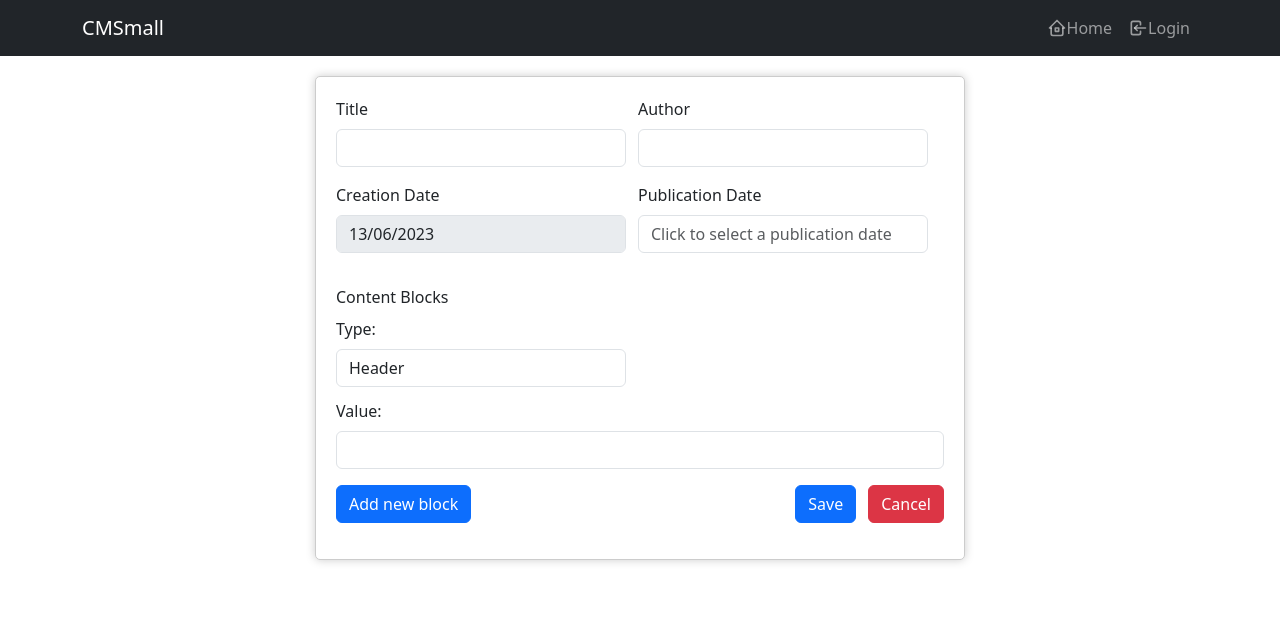
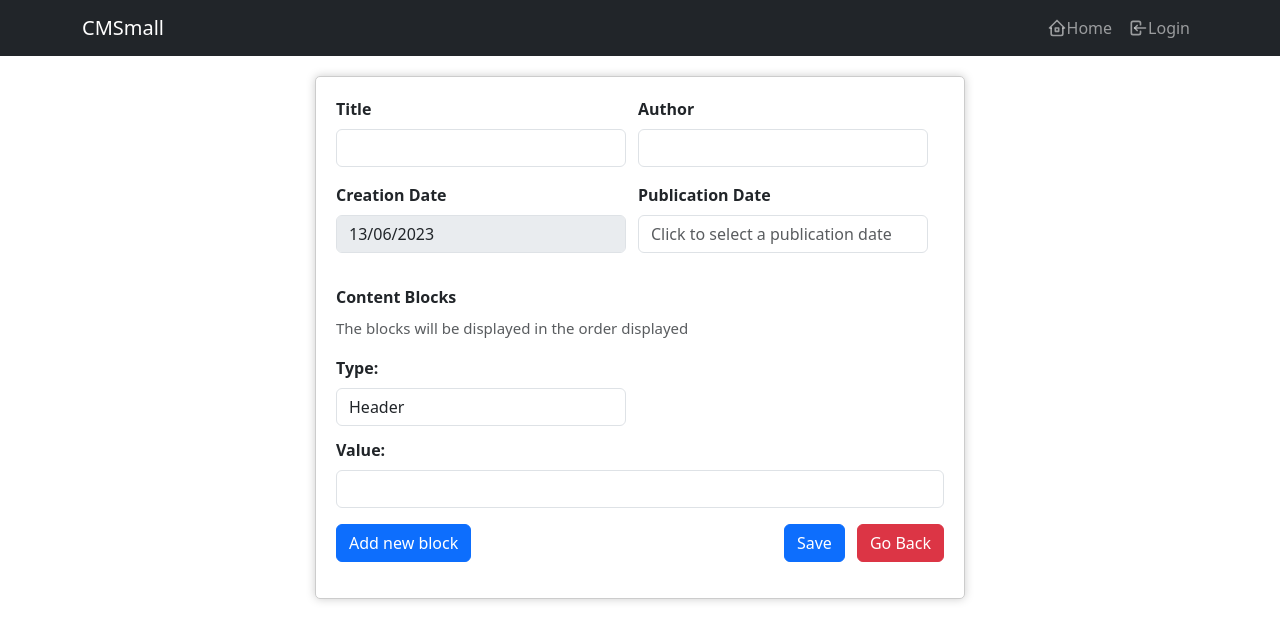
Before and after one commit to M4tT3d/wa1-exam-cmsmall, a React (Vite) app in the folder client/: page /article/1/edit in a window 1280 px wide. Shown: the top 640 px of the page. Built offline with nearby package versions, Linux system fonts and the light colour scheme.

Commit message:
added validation with zod in article form

```diff
--- a/client/package.json
+++ b/client/package.json
@@ -16,7 +16,8 @@
     "react-bootstrap": "^2.7.4",
     "react-datepicker": "^4.14.0",
     "react-dom": "^18.2.0",
-    "react-router-dom": "^6.13.0"
+    "react-router-dom": "^6.13.0",
+    "zod": "^3.21.4"
   },
   "devDependencies": {
     "@types/react": "^18.2.12",
--- a/client/src/components/articleForm/ArticleForm.jsx
+++ b/client/src/components/articleForm/ArticleForm.jsx
@@ -5,14 +5,49 @@ import { Button, Col, Form, Image, Row } from "react-bootstrap"
 import DatePicker, { registerLocale } from "react-datepicker"
 import "react-datepicker/dist/react-datepicker.css"
 import { Link, useLocation, useNavigate } from "react-router-dom"
+import { z } from "zod"
 import { BlockTypes, images } from "../../utils/constants"
 import "./index.css"
 registerLocale("it", it)
 
+const customErrorMessage = ["At least two blocks are required", "At least one header is required"]
+
+const schema = z.object({
+  title: z.string().min(1, { message: "Title is required" }),
+  author: z.string().min(1, { message: "Author is required" }),
+  creationDate: z.date(),
+  publishedDate: z.date().optional().nullable(),
+  contentBlocks: z
+    .array(
+      z.object({
+        type: z.nativeEnum(BlockTypes),
+        value: z.string().min(1, { message: "Value is required" }),
+      })
+    )
+    .min(2, { message: customErrorMessage[0] })
+    .refine(
+      (value) => {
+        const hasHeader = value.some((item) => item.type === BlockTypes.HEADER)
+        return hasHeader
+      },
+      { message: customErrorMessage[1], custom: true }
+    ),
+})
+
 export default function ArticleForm({ article }) {
   //form management
   const [validated, setValidated] = useState(false)
-  const [fields, setFields] = useState([{ type: BlockTypes.HEADER, value: "" }])
+  const [errors, setErrors] = useState({
+    title: { message: "" },
+    author: { message: "" },
+    publishedDate: { message: "" },
+    blocks: [{ message: "" }],
+  })
+  const showCustomFeedback = errors.blocks.some(
+    (item) => item.message === customErrorMessage[0] || item.message === customErrorMessage[1]
+  )
+  const [loading, setLoading] = useState(false)
+
   //article management
   const [title, setTitle] = useState(article ? article.title : "")
   const [author, setAuthor] = useState(article ? article.author : "")
@@ -22,7 +57,7 @@ export default function ArticleForm({ article }) {
   const [creationDate, setCreationDate] = useState(
     article && article.creationDate ? article.creationDate : new Date()
   )
-  const [selectedImage, setSelectedImage] = useState(images[0])
+  const [fields, setFields] = useState([{ type: BlockTypes.HEADER, value: "" }])
 
   // useNavigate hook is necessary to change page
   const navigate = useNavigate()
@@ -51,39 +86,68 @@ export default function ArticleForm({ article }) {
     switch (field.type) {
       case BlockTypes.PARAGRAPH:
         return (
+          <>
             <Form.Control
               as="textarea"
               rows={4}
               value={field.value}
               onChange={(event) => handleChangeValue(index, event)}
+              isInvalid={errors.blocks[index].message !== ""}
+              disabled={loading}
             />
+            {!showCustomFeedback && (
+              <Form.Control.Feedback type="invalid">
+                {errors.blocks[index].message}
+              </Form.Control.Feedback>
+            )}
+          </>
         )
       case BlockTypes.HEADER:
         return (
+          <>
             <Form.Control
               type="text"
               value={field.value}
               onChange={(event) => handleChangeValue(index, event)}
+              isInvalid={errors.blocks[index].message !== ""}
+              disabled={loading}
             />
+            {!showCustomFeedback && (
+              <Form.Control.Feedback type="invalid">
+                {errors.blocks[index].message}
+              </Form.Control.Feedback>
+            )}
+          </>
         )
       case BlockTypes.IMAGE:
         return (
           <div className="image-option">
-            {images.map((image, index) => (
+            {images.map((image, i) => (
               <Form.Check
                 key={image.name}
                 type="radio"
-                id={`imageRadio-${index}`}
+                id={`imageRadio-${i}`}
                 label={
                   <Image src={image.value} thumbnail style={{ width: "200px", height: "110px" }} />
                 }
-                checked={selectedImage === image}
-                onChange={() => {
-                  setSelectedImage(image.name)
-                }}
+                checked={field.value === image.name}
+                onChange={() =>
+                  setFields((prev) => {
+                    const newFields = [...prev]
+                    newFields[index].value = image.name
+                    return newFields
+                  })
+                }
+                disabled={loading}
                 className="image-preview"
+                isInvalid={errors.blocks[index].message !== ""}
               />
             ))}
+            {!showCustomFeedback && (
+              <Form.Control.Feedback type="invalid">
+                {errors.blocks[index].message}
+              </Form.Control.Feedback>
+            )}
           </div>
         )
       default:
@@ -92,13 +156,19 @@ export default function ArticleForm({ article }) {
   }
 
   const handleAddField = () => {
-    setFields([...fields, { type: "paragraph", value: "" }])
+    setFields((prev) => [...prev, { type: BlockTypes.PARAGRAPH, value: "" }])
+    setErrors((prev) => ({ ...prev, blocks: [...prev.blocks, { message: "" }] }))
   }
 
   const handleRemoveField = (index) => {
     const newFields = [...fields]
     newFields.splice(index, 1)
     setFields(newFields)
+    setErrors((prev) => {
+      const newErrors = [...prev.blocks]
+      newErrors.splice(index, 1)
+      return { ...prev, blocks: [...newErrors] }
+    })
   }
 
   const handleMoveFieldUp = (index) => {
@@ -115,9 +185,73 @@ export default function ArticleForm({ article }) {
 
   const handleSubmit = (event) => {
     event.preventDefault()
-    const a = event.currentTarget
-    console.log(a)
-    console.log(creationDate, publishedDate)
+    setErrors({
+      title: { message: "" },
+      author: { message: "" },
+      publishedDate: { message: "" },
+      blocks: errors.blocks.map(() => ({ message: "" })),
+    })
+    const article = {
+      title,
+      author,
+      creationDate,
+      publishedDate,
+      contentBlocks: fields,
+    }
+    const validationResults = schema.safeParse(article)
+    if (!validationResults.success) {
+      validationResults.error.issues.forEach((val) => {
+        switch (val.path[0]) {
+          case "title":
+            setErrors((prev) => ({ ...prev, title: { message: val.message } }))
+            break
+          case "author":
+            setErrors((prev) => ({ ...prev, author: { message: val.message } }))
+            break
+          case "publishedDate":
+            setErrors((prev) => ({ ...prev, publishedDate: { message: val.message } }))
+            break
+          case "contentBlocks": {
+            if (val?.custom) {
+              setErrors((prev) => ({
+                ...prev,
+                blocks: errors.blocks.map((item, index) => {
+                  if (index === 0) {
+                    return { message: val.message }
+                  }
+                  return { message: "" }
+                }),
+              }))
+            } else if (val.path.length > 1) {
+              setErrors((prev) => ({
+                ...prev,
+                blocks: errors.blocks.map((item, index) => {
+                  if (index === val.path[1]) {
+                    return { message: val.message }
+                  }
+                  return { message: "" }
+                }),
+              }))
+            } else
+              setErrors((prev) => ({
+                ...prev,
+                blocks: errors.blocks.map(() => ({ message: val.message })),
+              }))
+            break
+          }
+          default:
+            break
+        }
+      })
+      setValidated(false)
+      return
+    }
+    setValidated(true)
+    setLoading(true)
+    new Promise((resolve) => setTimeout(resolve, 1000)).then(() => {
+      setLoading(false)
+    })
+    console.log(article)
 
     // String.trim() method is used for removing leading and ending whitespaces from the title.
     // const film = { title: title.trim(), favorite: favorite, rating: rating, watchDate: watchDate }
@@ -130,35 +264,42 @@ export default function ArticleForm({ article }) {
     //   props.editFilm(film)
     // } else props.addFilm(film)
 
-    // navigate("/")
+    // navigate("/article/id")
   }
 
   return (
     <Form noValidate validated={validated} className="mb-0" onSubmit={handleSubmit}>
       <div className="form-row">
         <Form.Group className="mb-3 form-group">
-          <Form.Label>Title</Form.Label>
+          <Form.Label className="fw-bold">Title</Form.Label>
           <Form.Control
             type="text"
-            required={true}
+            required
             value={title}
+            minLength={1}
+            disabled={loading}
             onChange={(event) => setTitle(event.target.value)}
+            isInvalid={errors.title.message !== ""}
           />
-          <Form.Control.Feedback type="invalid">Title is required</Form.Control.Feedback>
+          <Form.Control.Feedback type="invalid">{errors.title.message}</Form.Control.Feedback>
         </Form.Group>
         <Form.Group className="mb-3 form-group">
-          <Form.Label>Author</Form.Label>
+          <Form.Label className="fw-bold">Author</Form.Label>
           <Form.Control
             type="text"
-            required={true}
+            required
             value={author}
+            minLength={1}
+            disabled={loading}
             onChange={(event) => setAuthor(event.target.value)}
+            isInvalid={errors.author.message !== ""}
           />
+          <Form.Control.Feedback type="invalid">{errors.author.message}</Form.Control.Feedback>
         </Form.Group>
       </div>
       <div className="form-row">
         <Form.Group className="mb-3 form-group">
-          <Form.Label>Creation Date</Form.Label>
+          <Form.Label className="fw-bold">Creation Date</Form.Label>
           <DatePicker
             selected={creationDate}
             closeOnScroll
@@ -169,7 +310,7 @@ export default function ArticleForm({ article }) {
           />
         </Form.Group>
         <Form.Group className="mb-3 form-group">
-          <Form.Label>Publication Date</Form.Label>
+          <Form.Label className="fw-bold">Publication Date</Form.Label>
           <DatePicker
             selected={publishedDate}
             onChange={(date) => setPublishedDate(date)}
@@ -177,22 +318,41 @@ export default function ArticleForm({ article }) {
             dateFormat={"dd/MM/yyyy"}
             placeholderText="Click to select a publication date"
             isClearable
+            disabled={loading}
             wrapperClassName="w-100"
             className="form-control"
+            isInvalid={errors.publishedDate.message !== ""}
           />
+          <Form.Control.Feedback type="invalid">
+            {errors.publishedDate.message}
+          </Form.Control.Feedback>
         </Form.Group>
       </div>
       <div className="mt-3 blocks-wrapper">
         <Form.Group className="mb-3">
-          <Form.Label>Content Blocks</Form.Label>
+          <Form.Label className="fw-bold">Content Blocks</Form.Label>
+          <p className="text-muted label-description">
+            The blocks will be displayed in the order displayed
+          </p>
+          {showCustomFeedback && (
+            <Form.Control.Feedback
+              style={{
+                display: "block",
+              }}
+              type="invalid"
+            >
+              {errors.blocks[0].message}
+            </Form.Control.Feedback>
+          )}
           {fields.map((field, index) => (
             <Row key={index}>
               <Col className="block">
                 <Form.Group className="form-group">
-                  <Form.Label>Type:</Form.Label>
+                  <Form.Label className="fw-bold">Type:</Form.Label>
                   <Form.Control
                     as="select"
                     value={field.type}
+                    disabled={loading}
                     onChange={(event) => {
                       const newFields = [...fields]
                       newFields[index].type = event.target.value
@@ -200,6 +360,7 @@ export default function ArticleForm({ article }) {
                         newFields[index].type === BlockTypes.IMAGE ? "" : newFields[index].value
                       setFields(newFields)
                     }}
+                    isInvalid={errors.blocks[index].message !== ""}
                   >
                     <option value={BlockTypes.PARAGRAPH}>Paragraph</option>
                     <option value={BlockTypes.HEADER}>Header</option>
@@ -207,7 +368,12 @@ export default function ArticleForm({ article }) {
                   </Form.Control>
                   <Col xs="auto" className="blocks-btn-row">
                     {fields.length > 1 && (
-                      <Button variant="danger" size="sm" onClick={() => handleRemoveField(index)}>
+                      <Button
+                        variant="danger"
+                        size="sm"
+                        onClick={() => handleRemoveField(index)}
+                        disabled={loading}
+                      >
                         Remove
                       </Button>
                     )}
@@ -216,6 +382,7 @@ export default function ArticleForm({ article }) {
                         variant="secondary"
                         size="sm"
                         onClick={() => handleMoveFieldUp(index)}
+                        disabled={loading}
                       >
                         <IconArrowNarrowUp size={20} />
                       </Button>
@@ -225,6 +392,7 @@ export default function ArticleForm({ article }) {
                         variant="secondary"
                         size="sm"
                         onClick={() => handleMoveFieldDown(index)}
+                        disabled={loading}
                       >
                         <IconArrowNarrowUp size={20} className="arrow-down" />
                       </Button>
@@ -232,7 +400,7 @@ export default function ArticleForm({ article }) {
                   </Col>
                 </Form.Group>
                 <Form.Group>
-                  <Form.Label>Value:</Form.Label>
+                  <Form.Label className="fw-bold">Value:</Form.Label>
                   {renderInputField(index)}
                 </Form.Group>
               </Col>
@@ -241,16 +409,18 @@ export default function ArticleForm({ article }) {
         </Form.Group>
       </div>
       <div className="form-buttons-group">
-        <Button className="mb-3" onClick={() => handleAddField()}>
+        <Button className="mb-3" onClick={() => handleAddField()} disabled={loading}>
           Add new block
         </Button>
         <div className="form-actions">
-          <Button className="" variant="primary" type="submit">
+          <Button variant="primary" type="submit" disabled={loading}>
             Save
           </Button>
-          <Link className="btn btn-danger" to={nextpage}>
-            Cancel
+          <Button variant="danger" disabled={loading}>
+            <Link to={nextpage} className="text-decoration-none text-white">
+              Go Back
             </Link>
+          </Button>
         </div>
       </div>
     </Form>
--- a/client/src/components/articleForm/index.css
+++ b/client/src/components/articleForm/index.css
@@ -37,6 +37,9 @@
   height: auto;
   margin-bottom: 15px;
 }
+.label-description{
+  font-size: 15px;
+}
 @media screen and (min-width: 768px) {
   .form-row {
     flex-direction: row;
```
Also changed, not shown: client/.eslintrc.cjs, 1 other file (tests, documents, lock files or other folders). Lines whose indentation alone changed are shown as unchanged.
